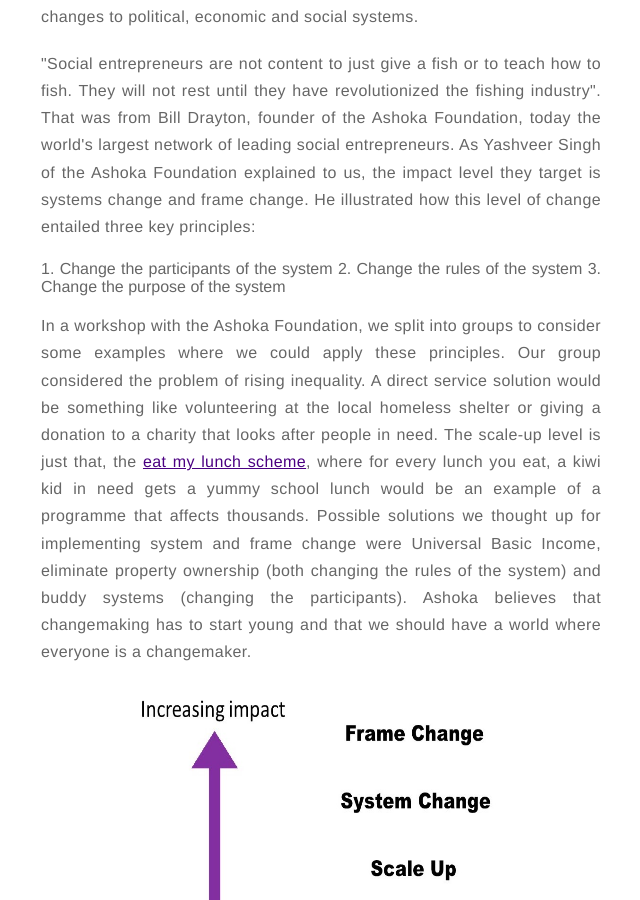
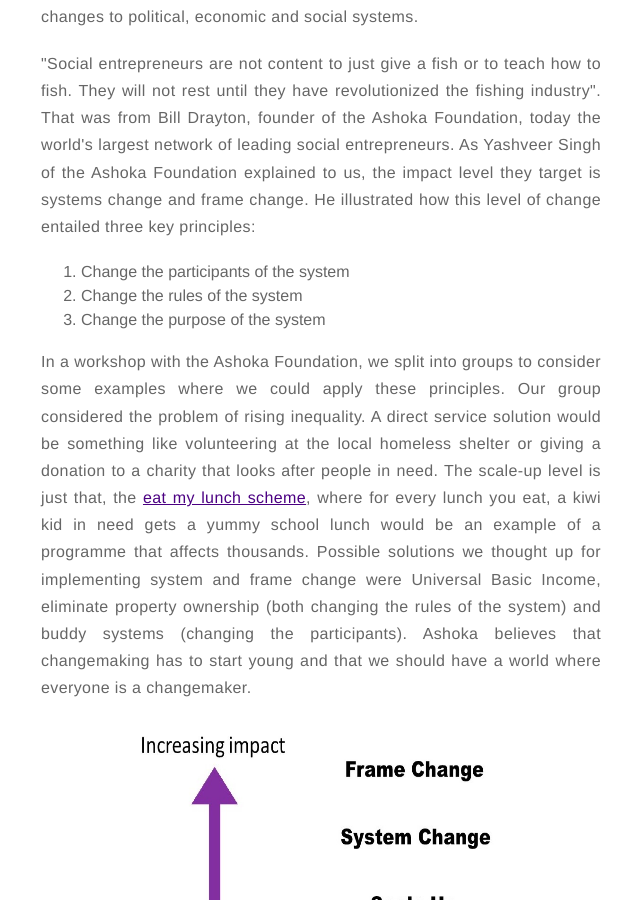
Before and after one commit to anjukan/anjukan.github.io, a Jekyll site: the page built from _posts/2019-05-27-Systems-Change-,-Not-Climate-Change.markdown, in a window 1280 px wide and 900 px high, scrolled down 1620 px. Shown: the whole window, without its empty margins (319-959 px from the left). Built offline with Jekyll 4.4.1, drawn with Linux system fonts in a browser that asks for light colours.

Commit message:
Update 2019-05-27-Systems-Change-,-Not-Climate-Change.markdown
Updated list as html

```diff
--- a/_posts/2019-05-27-Systems-Change-,-Not-Climate-Change.markdown
+++ b/_posts/2019-05-27-Systems-Change-,-Not-Climate-Change.markdown
@@ -54,9 +54,11 @@ changes to political, economic and social systems. </p>
 revolutionized the fishing industry". That was from Bill Drayton, founder of the Ashoka Foundation, today the world's largest
 network of leading social entrepreneurs. As Yashveer Singh of the Ashoka Foundation explained to us, the impact level
 they target is systems change and frame change. He illustrated how this level of change entailed three key principles: </p>
-1. Change the participants of the system
-2. Change the rules of the system
-3. Change the purpose of the system
+<ol>
+	<li>Change the participants of the system</li>
+	<li>Change the rules of the system</li>
+	<li>Change the purpose of the system</li>
+</ol>
 
 <p> In a workshop with the Ashoka Foundation, we split into groups to consider some examples where we could apply these principles. Our group considered the problem of
 rising inequality. A direct service solution would be something like volunteering at the local homeless shelter or giving
```
